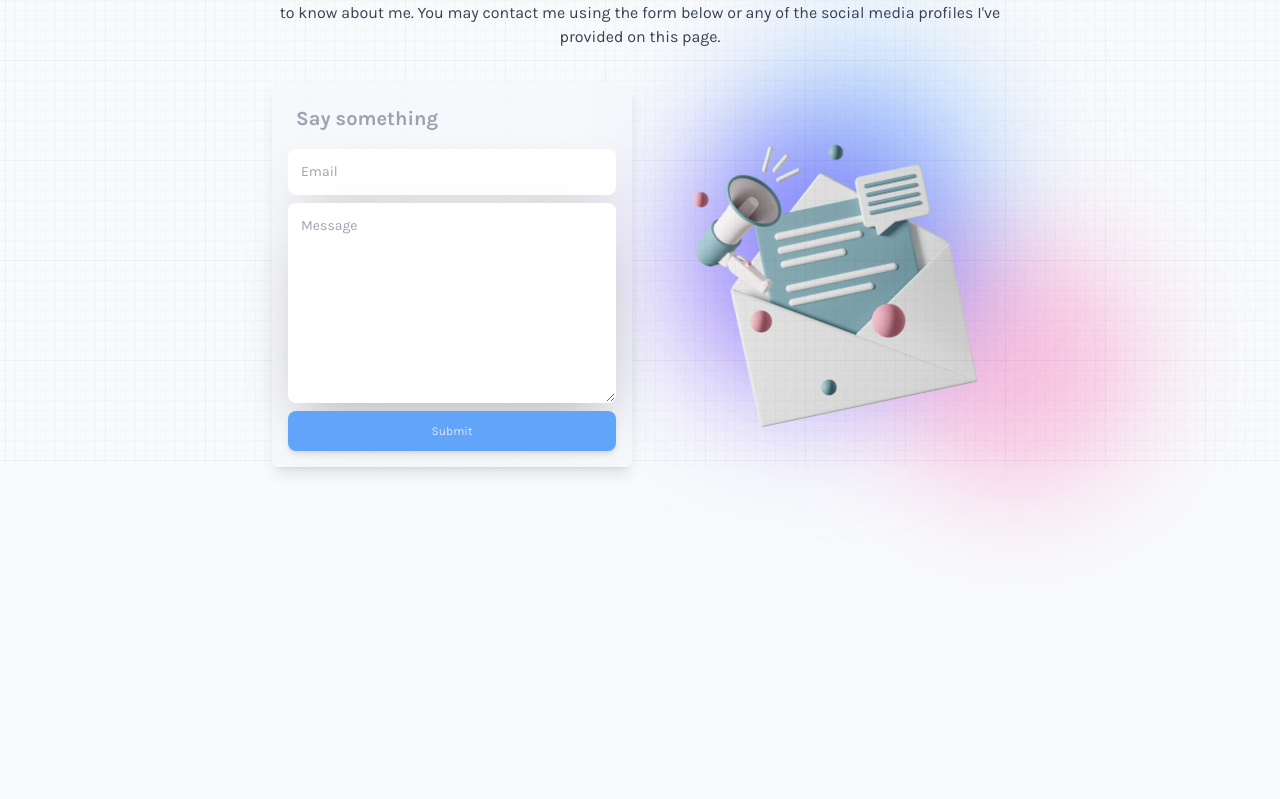
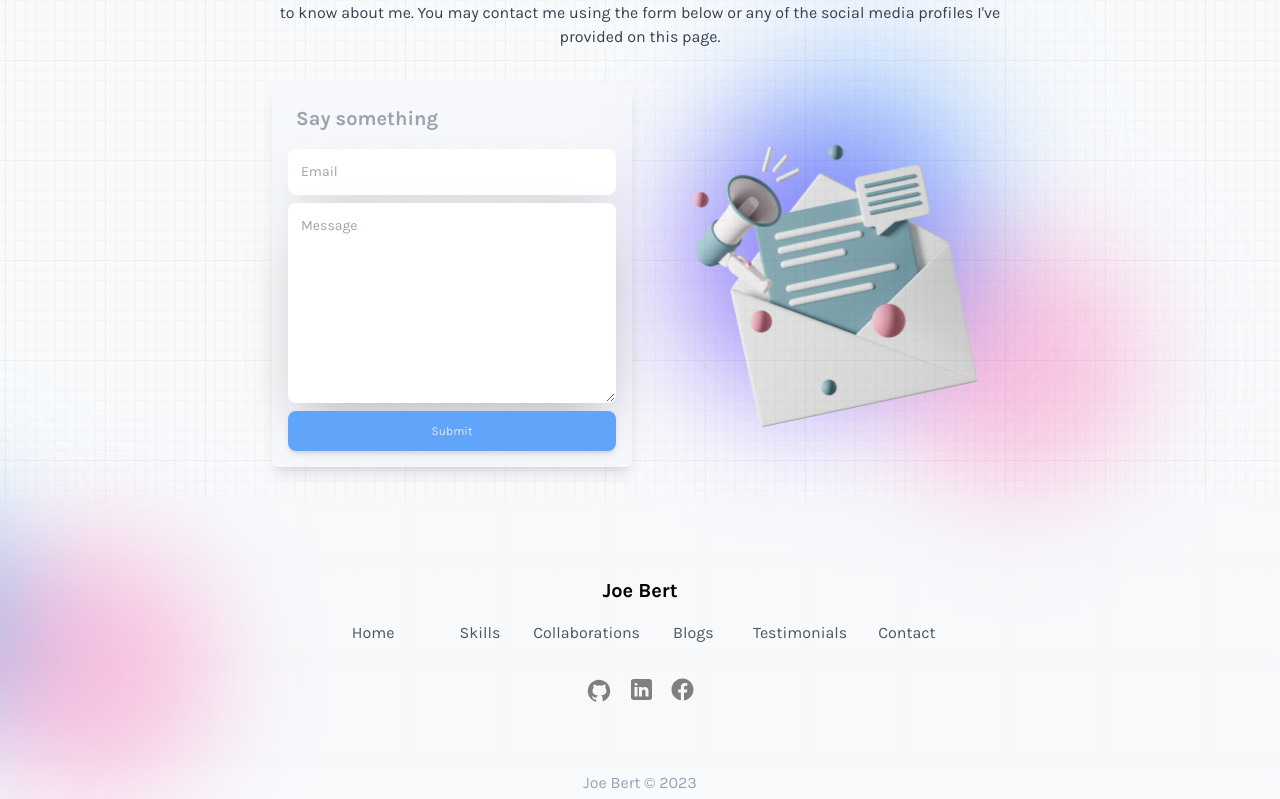
Before and after one commit to jbrtsmbrr/portfolio, a Next.js app: page / in a window 1280 px wide. Shown: the part 3445-4244 px from the top of the page. Before the commit the page ends 3932 px from the top, so only its background shows below. Built offline with nearby package versions, Linux system fonts and the light colour scheme.

Commit message:
added: footer in layout

```diff
--- a/app/layout.tsx
+++ b/app/layout.tsx
@@ -1,3 +1,4 @@
+import Footer from "@/components/Footer";
 import Navigation from "@/components/Navigation";
 import "@/styles/globals.css";
 import { Inter, Karla } from 'next/font/google'
@@ -25,6 +26,7 @@ export default function RootLayout({
       <body className={`${roboto.className} relative bg-slate-50 main h-auto transition duration-700 after:invert dark:after:invert-0 dark:bg-slate-900 dark:text-slate-200`}>
         <Navigation />
         {children}
+        <Footer />
       </body>
     </html>
   )
--- a/styles/globals.css
+++ b/styles/globals.css
@@ -10,6 +10,10 @@
   .animation-delay-4000 {
     animation-delay: 4s;
   }
+}
+
+.main {
+  overflow-x: hidden;
 }
 
 .main:after {
```
